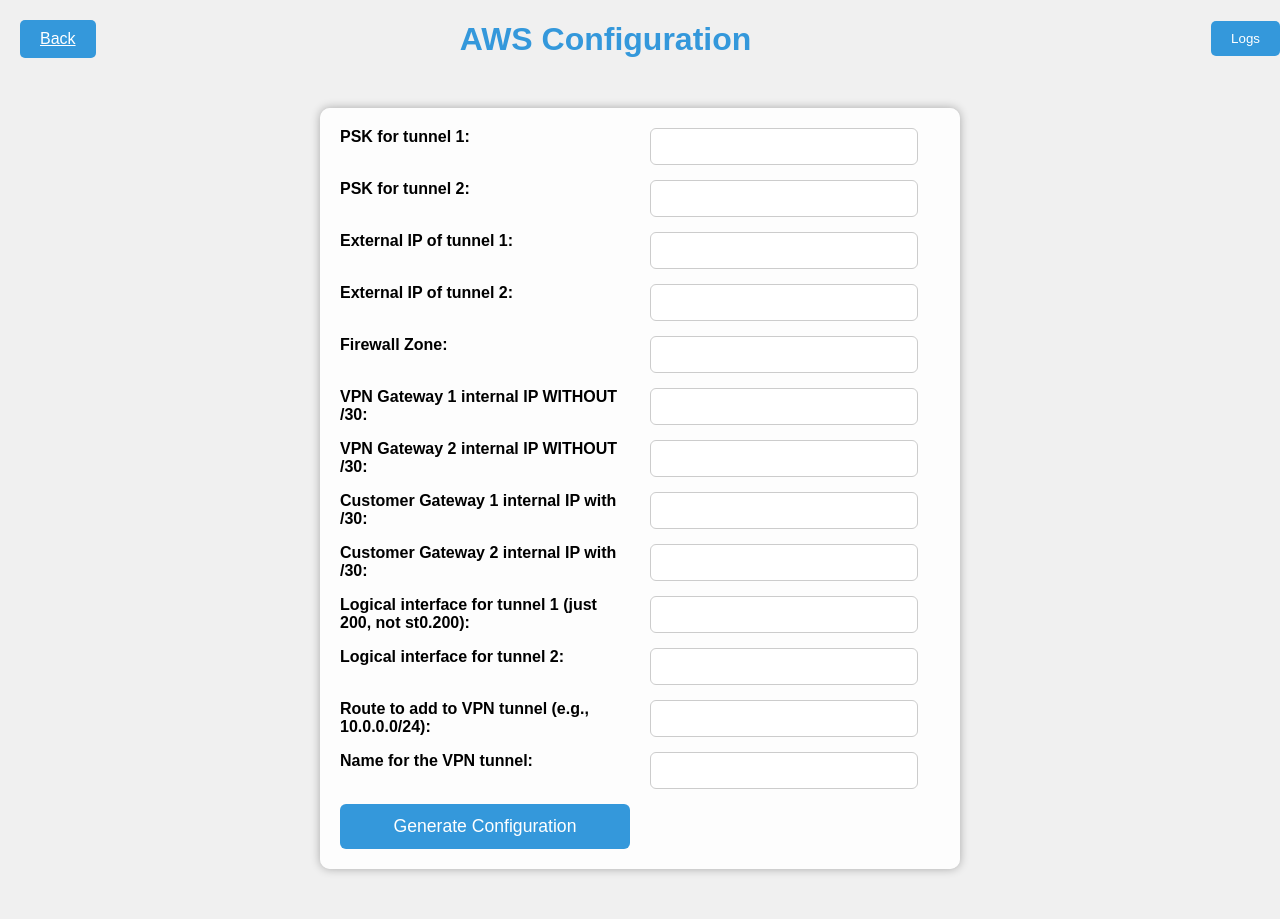
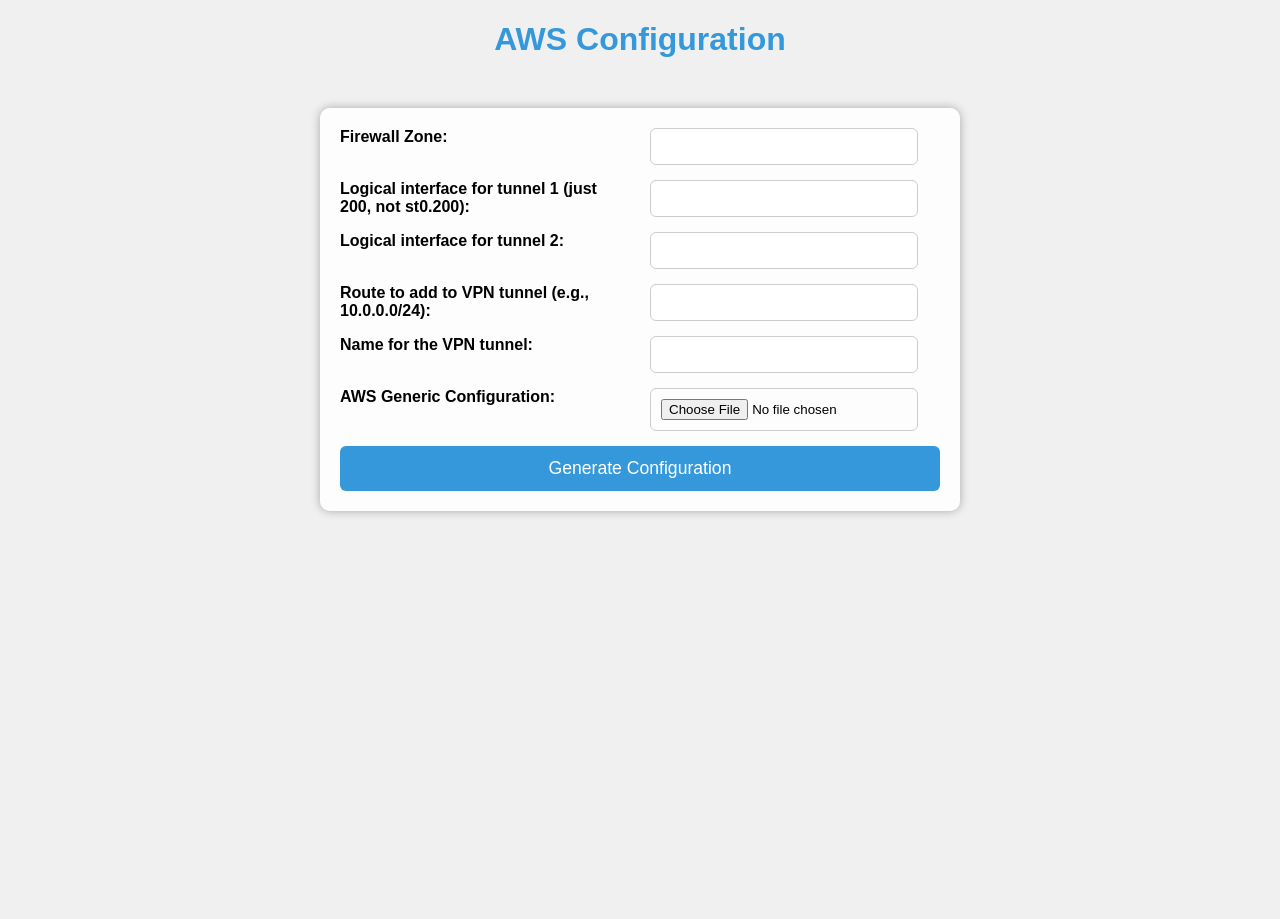
Before and after one commit to gbenetatosprsn/juniper-s2s, a Flask app: page /s2s/aws in a window 1280 px wide. After the commit the page ends 515 px from the top, so only its background shows below. Run offline with Flask 2, Linux system fonts and the light colour scheme.

Commit message:
Update aws.html

```diff
--- a/templates/aws.html
+++ b/templates/aws.html
@@ -33,7 +33,7 @@
             margin-bottom: 8px;
         }
 
-        input[type="text"] {
+        input[type="text"], input[type="file"] {
             width: calc(100% - 22px);
             padding: 10px;
             border-radius: 6px;
@@ -43,7 +43,7 @@
         }
 
         input[type="submit"] {
-            width: 100%;
+            grid-column: span 2;
             padding: 12px 24px;
             font-size: 1.1em;
             background-color: #3498db;
@@ -57,72 +57,13 @@
         input[type="submit"]:hover {
             background-color: #2980b9;
         }
-
-        .button {
-            padding: 10px 20px;
-            background-color: #3498db;
-            color: white;
-            border: none;
-            border-radius: 5px;
-            cursor: pointer;
-            transition: background-color 0.3s ease;
-            float: right; /* Align button to the right */
-        }
-
-        .button:hover {
-            background-color: #2980b9;
-        }
-
-        #backButton {
-            position: absolute;
-            top: 20px;
-            left: 20px;
-            padding: 10px 20px;
-            background-color: #3498db;
-            color: white;
-            border: none;
-            border-radius: 5px;
-            cursor: pointer;
-            transition: background-color 0.3s ease;
-        }
-
-        #backButton:hover {
-            background-color: #2980b9;
-        }
     </style>
 </head>
 <body>
-    <a id="backButton" href="/s2s">Back</a>
-    <button id="logsButton" class="button" onclick="openErrorLog()">Logs</button>
-
     <h1>AWS Configuration</h1>
-    <form method="post">
-        <label for="psk1">PSK for tunnel 1:</label>
-        <input type="text" name="psk1" id="psk1" required>
-
-        <label for="psk2">PSK for tunnel 2:</label>
-        <input type="text" name="psk2" id="psk2" required>
-
-        <label for="exip1">External IP of tunnel 1:</label>
-        <input type="text" name="exip1" id="exip1" required>
-
-        <label for="exip2">External IP of tunnel 2:</label>
-        <input type="text" name="exip2" id="exip2" required>
-
+    <form method="post" enctype="multipart/form-data">
         <label for="zone">Firewall Zone:</label>
         <input type="text" name="zone" id="zone" required>
-
-        <label for="int1">VPN Gateway 1 internal IP WITHOUT /30:</label>
-        <input type="text" name="int1" id="int1" required>
-
-        <label for="int2">VPN Gateway 2 internal IP WITHOUT /30:</label>
-        <input type="text" name="int2" id="int2" required>
-
-        <label for="int3">Customer Gateway 1 internal IP with /30:</label>
-        <input type="text" name="int3" id="int3" required>
-
-        <label for="int4">Customer Gateway 2 internal IP with /30:</label>
-        <input type="text" name="int4" id="int4" required>
 
         <label for="log1">Logical interface for tunnel 1 (just 200, not st0.200):</label>
         <input type="text" name="log1" id="log1" required>
@@ -136,14 +77,10 @@
         <label for="name">Name for the VPN tunnel:</label>
         <input type="text" name="name" id="name" required>
 
+        <label for="file">AWS Generic Configuration:</label>
+        <input type="file" name="file" id="file" accept=".txt">
+
         <input type="submit" value="Generate Configuration">
     </form>
-
-    <script>
-        // Function to open error log page in a new tab
-        function openErrorLog() {
-            window.open("/s2s/error_log", "_blank");
-        }
-    </script>
 </body>
 </html>
```
